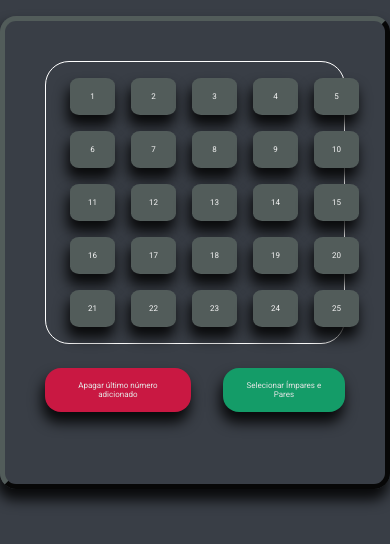
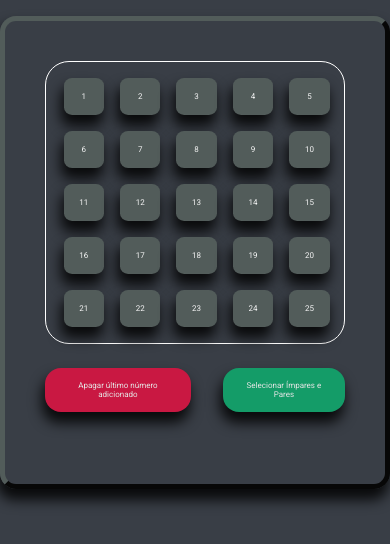
Before and after one commit to Ricardo-1991/twelve-numbers-raffle, a React (Vite) app: page / in a window 390 px wide. Shown: the top 544 px of the page. Built offline with nearby package versions, Linux system fonts and the light colour scheme.

Commit message:
Ajustando responsividade

```diff
--- a/src/App.css
+++ b/src/App.css
@@ -144,7 +144,7 @@ button {
     padding: 0.875rem;
     font-size: 0.5rem;
     width: 100%;
-    margin-left: 0.5rem;
+    margin-left: 0.1rem;
   }
 
   .deleteNumber button {
```
